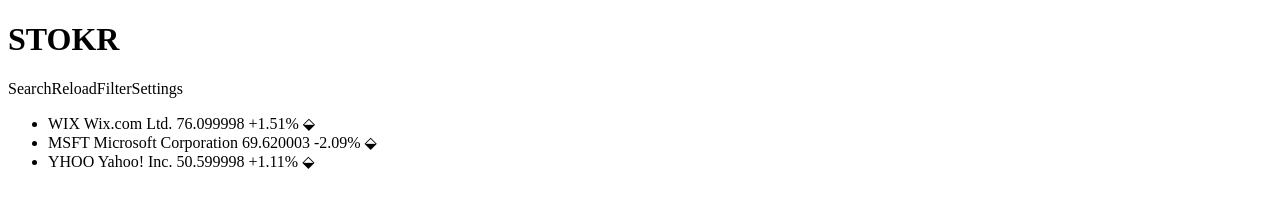
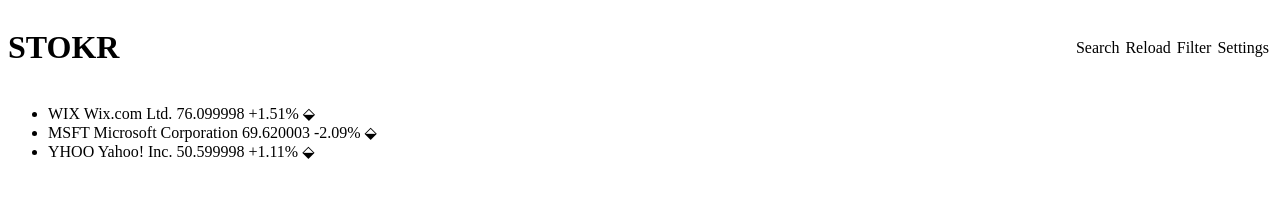
Before and after one commit to barakplasma/stokr, a plain HTML site: page index.html in a window 1280 px wide. Drawn offline with Linux system fonts and the light colour scheme.

Commit message:
added basic css to header to make it match

```diff
--- a/index.html
+++ b/index.html
@@ -9,7 +9,7 @@
 <body>
 <header>
   <h1>STOKR</h1>
-  <span class="functionbar">
+  <span class="functionBar">
     <span>Search</span><span>Reload</span><span>Filter</span><span>Settings</span>
   </span>
 </header>
--- a/style.css
+++ b/style.css
@@ -1 +1,22 @@
 /*Add some CSS to fit the mock - https://trello.com/c/QJcQsdSv */
+header h1 {
+  display: inline;
+}
+
+header {
+  display: flex;
+  flex-flow: row wrap;
+  justify-content: space-between;
+  /*align-items: center;*/
+}
+
+.functionBar {
+  display: flex;
+  flex-flow: row wrap;
+  justify-content: space-between;
+  align-items: center;
+}
+
+.functionBar span {
+  padding: 3px;
+}
```
